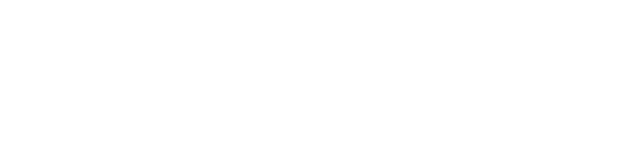
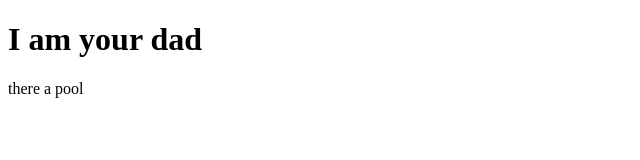
Before and after one commit to bijoy13578/my-first-website, a plain HTML site: page Git Class-3/index.html in a window 1280 px wide. Shown: the whole page, without its empty margins (0-640 px from the left). Drawn offline with Linux system fonts and the light colour scheme.

Commit message:
learn about git

```diff
--- a/Git Class-3/index.html
+++ b/Git Class-3/index.html
@@ -8,5 +8,8 @@
 </head>
 <body>
 
+    <h1>I am your dad</h1>
+    <p>there a pool</p>
+
 </body>
 </html>
```
